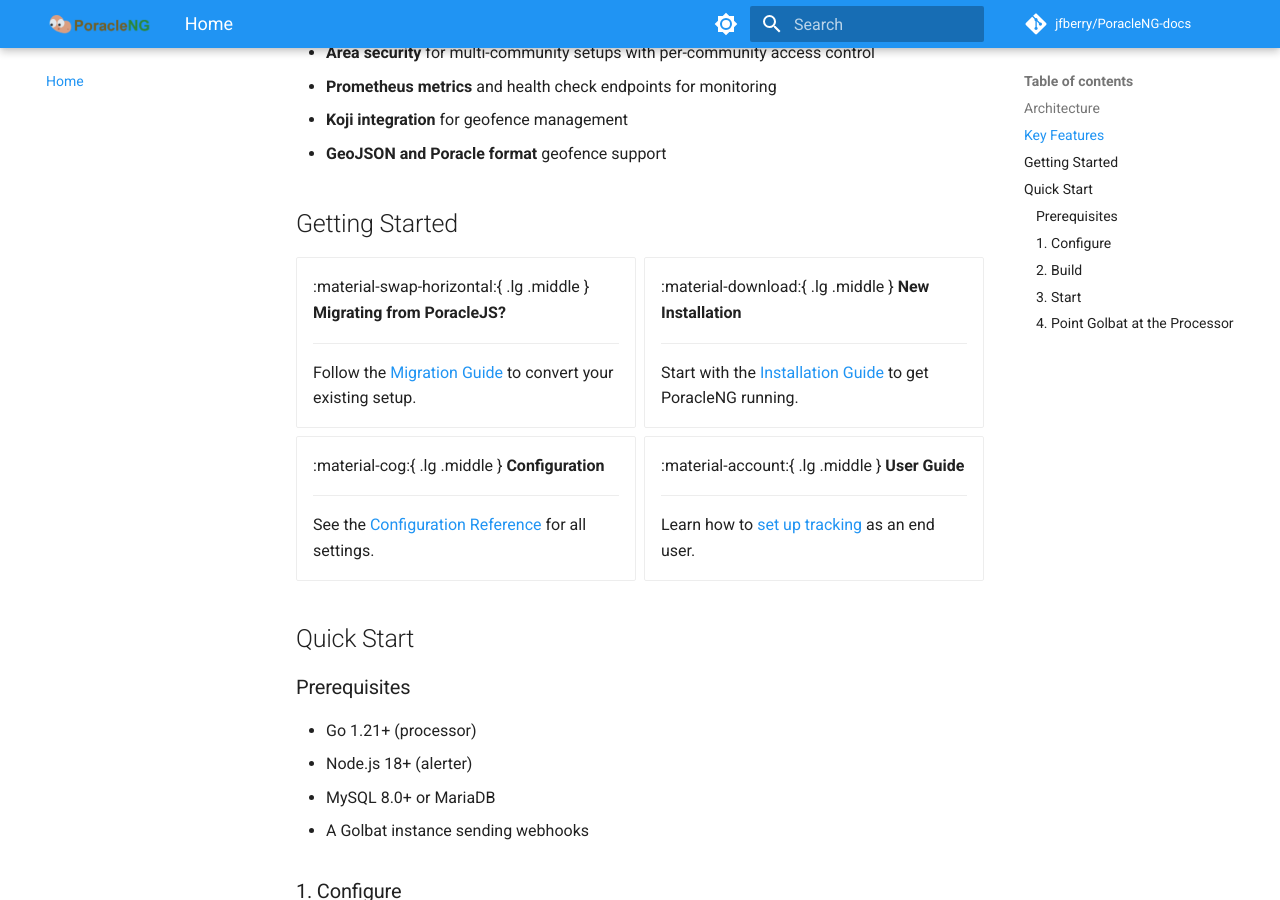
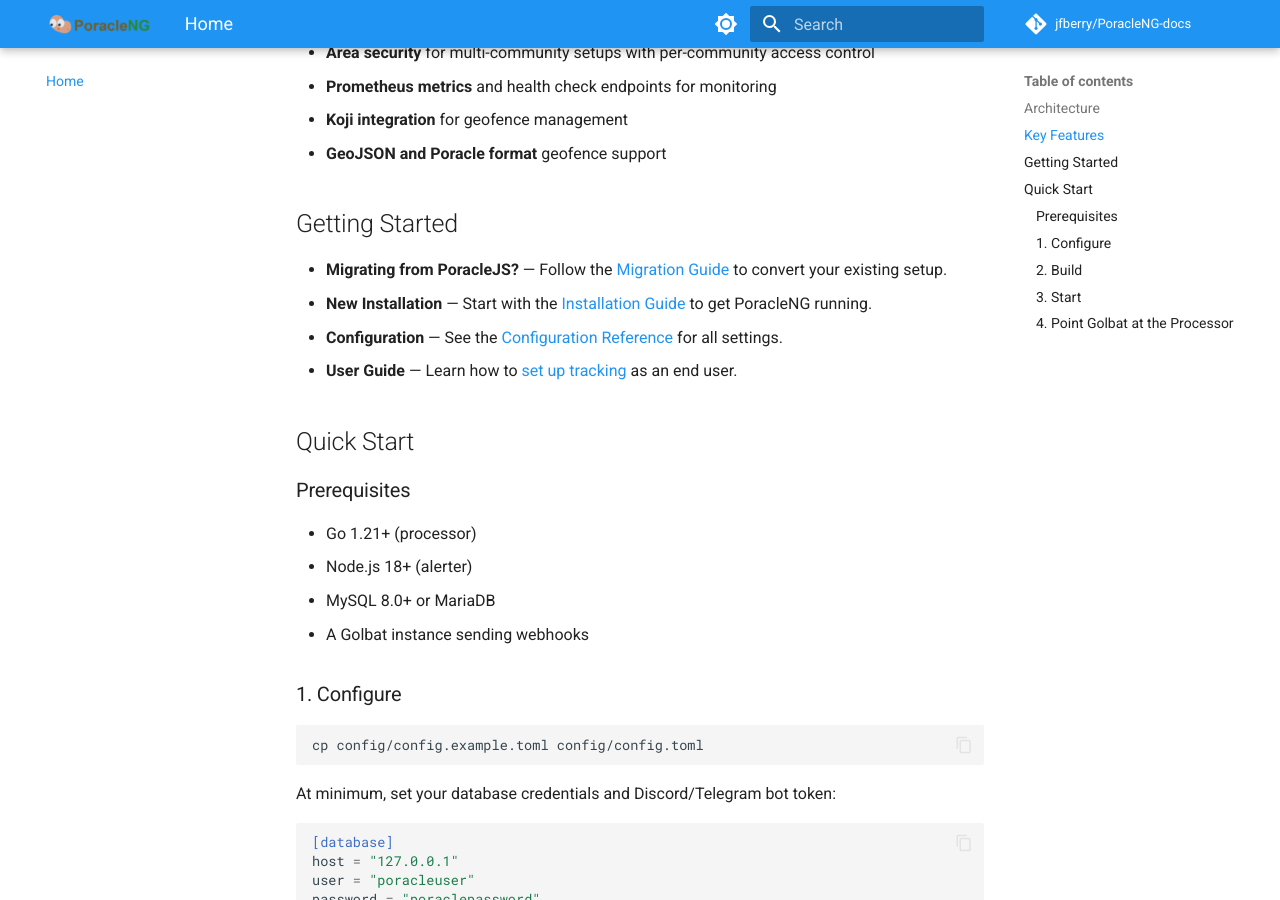
Before and after one commit to jfberry/PoracleNG-docs, an MkDocs documentation site: the page built from docs/index.md, in a window 1280 px wide and 900 px high, scrolled down 1522 px. Built offline with MkDocs 1.6.1 and Material for MkDocs 9.7.7, drawn with Linux system fonts in a browser that asks for light colours; comment, search, counter and statistics services are not loaded.

Commit message:
Replace grid cards with plain list on homepage
The grid cards with Material icons require the Insiders edition
and render as raw syntax on the free version.

Co-Authored-By: Claude Opus 4.6 (1M context) <noreply@anthropic.com>

```diff
--- a/docs/index.md
+++ b/docs/index.md
@@ -42,33 +42,10 @@ Golbat ──webhook──▶ Processor (Go :3030) ──matched──▶ Alerte
 
 ## Getting Started
 
-<div class="grid cards" markdown>
-
--   :material-swap-horizontal:{ .lg .middle } **Migrating from PoracleJS?**
-
-    ---
-
-    Follow the [Migration Guide](migration/guide.md) to convert your existing setup.
-
--   :material-download:{ .lg .middle } **New Installation**
-
-    ---
-
-    Start with the [Installation Guide](installation/index.md) to get PoracleNG running.
-
--   :material-cog:{ .lg .middle } **Configuration**
-
-    ---
-
-    See the [Configuration Reference](configuration/config_file.md) for all settings.
-
--   :material-account:{ .lg .middle } **User Guide**
-
-    ---
-
-    Learn how to [set up tracking](userguide/index.md) as an end user.
-
-</div>
+- **Migrating from PoracleJS?** — Follow the [Migration Guide](migration/guide.md) to convert your existing setup.
+- **New Installation** — Start with the [Installation Guide](installation/index.md) to get PoracleNG running.
+- **Configuration** — See the [Configuration Reference](configuration/config_file.md) for all settings.
+- **User Guide** — Learn how to [set up tracking](userguide/index.md) as an end user.
 
 ## Quick Start
 
```
